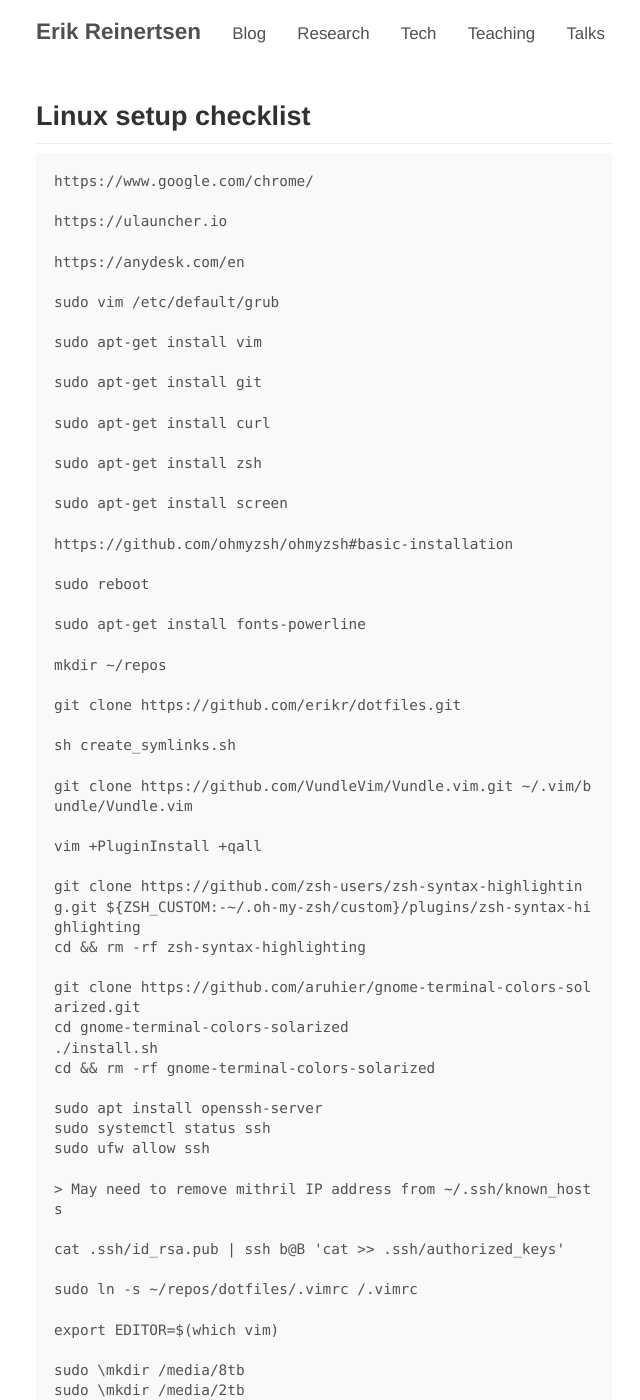
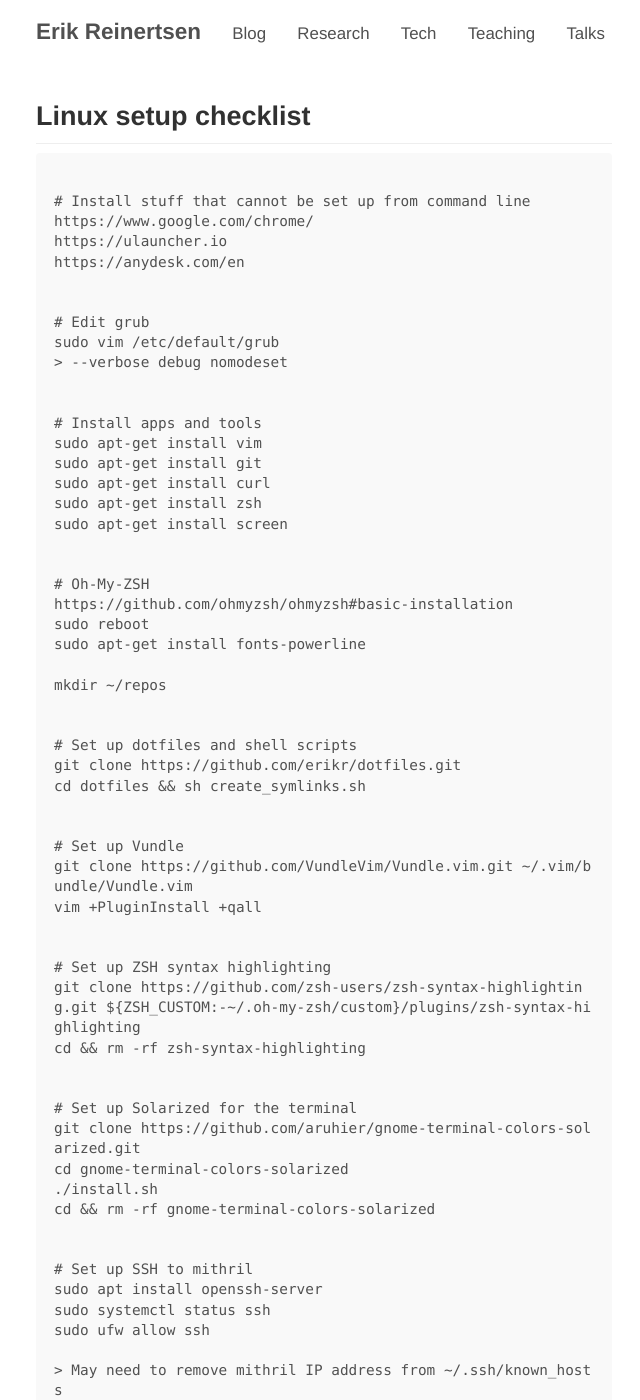
Before and after one commit to erikr/erikr.github.io, a Jekyll site: the page built from _posts/2019-11-22-linux-setup.md, in a window 1280 px wide and 1400 px high. Shown: the whole window, without its empty margins (316-956 px from the left). Built offline with Jekyll 4.4.1, drawn with Linux system fonts in a browser that asks for light colours; nearby versions of some CDN libraries; comment, search, counter and statistics services are not loaded; some of the changed text lies outside the part shown.

Commit message:
adds more content to linux setup

````diff
--- a/_posts/2019-11-22-linux-setup.md
+++ b/_posts/2019-11-22-linux-setup.md
@@ -4,48 +4,57 @@
 ---
 
 ```
+
+# Install stuff that cannot be set up from command line
 https://www.google.com/chrome/
-
 https://ulauncher.io
-
 https://anydesk.com/en
 
+
+# Edit grub
 sudo vim /etc/default/grub
+> --verbose debug nomodeset
 
+
+# Install apps and tools
 sudo apt-get install vim
-
 sudo apt-get install git
-
 sudo apt-get install curl
-
 sudo apt-get install zsh
-
 sudo apt-get install screen
 
+
+# Oh-My-ZSH
 https://github.com/ohmyzsh/ohmyzsh#basic-installation
-
 sudo reboot
-
 sudo apt-get install fonts-powerline
 
 mkdir ~/repos
 
+
+# Set up dotfiles and shell scripts
 git clone https://github.com/erikr/dotfiles.git
+cd dotfiles && sh create_symlinks.sh
 
-sh create_symlinks.sh
 
+# Set up Vundle
 git clone https://github.com/VundleVim/Vundle.vim.git ~/.vim/bundle/Vundle.vim
-
 vim +PluginInstall +qall
 
+
+# Set up ZSH syntax highlighting
 git clone https://github.com/zsh-users/zsh-syntax-highlighting.git ${ZSH_CUSTOM:-~/.oh-my-zsh/custom}/plugins/zsh-syntax-highlighting
 cd && rm -rf zsh-syntax-highlighting
 
+
+# Set up Solarized for the terminal
 git clone https://github.com/aruhier/gnome-terminal-colors-solarized.git
 cd gnome-terminal-colors-solarized
 ./install.sh
 cd && rm -rf gnome-terminal-colors-solarized
 
+
+# Set up SSH to mithril
 sudo apt install openssh-server
 sudo systemctl status ssh
 sudo ufw allow ssh
@@ -54,10 +63,8 @@
 
 cat .ssh/id_rsa.pub | ssh b@B 'cat >> .ssh/authorized_keys'
 
-sudo ln -s ~/repos/dotfiles/.vimrc /.vimrc
 
-export EDITOR=$(which vim)
-
+# Auto-mount internal HDDs
 sudo \mkdir /media/8tb
 sudo \mkdir /media/2tb
 sudo -E vim /etc/fstab
@@ -67,5 +74,32 @@
 /dev/sda1 /media/8tb ext4 defaults 0 0
 /dev/sdb1 /media/2tb ext4 defaults 0 0
 
+
+# Set up CIFS and SMB mount to mad3
+sudo apt-get install cifs-utils
+sudo \mkdir /media/mad3
+sh ~/repos/dotfiles/mount-mad3.sh
+
+
+# Install Anaconda
+wget https://repo.anaconda.com/archive/Anaconda3-2019.10-Linux-x86_64.sh
+sh Anaconda3...
+
+
+update
+
+
+# Install VirtualBox
 https://www.virtualbox.org/wiki/Downloads
+
+
+# Install Dropbox
+https://www.dropbox.com/install-linux
+> Waiting for the app to ask for the link code never works. Instead, log in at dropbox.com/login.
+
+
+# Set up MUSE repo and dependencies
+cd repos && git clone https://github.com/mghcdac/MUSE-ECG.git
+
+
 ```
````
